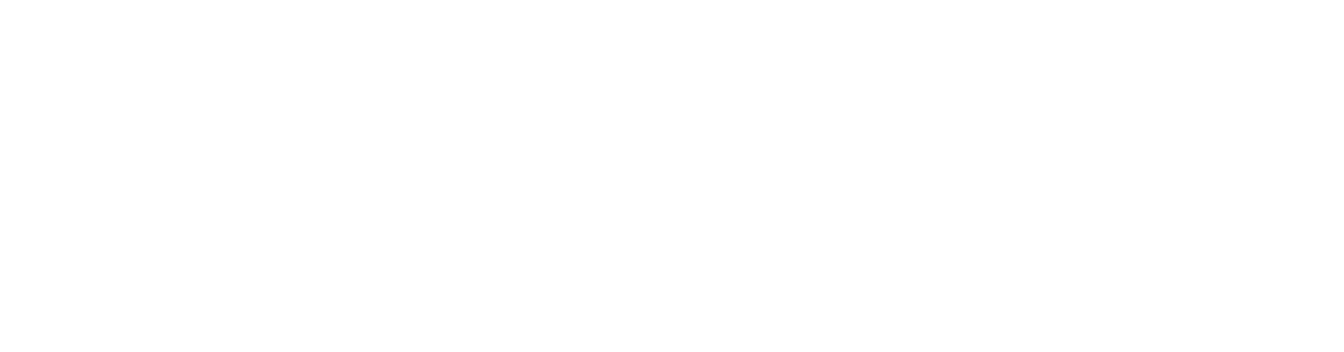
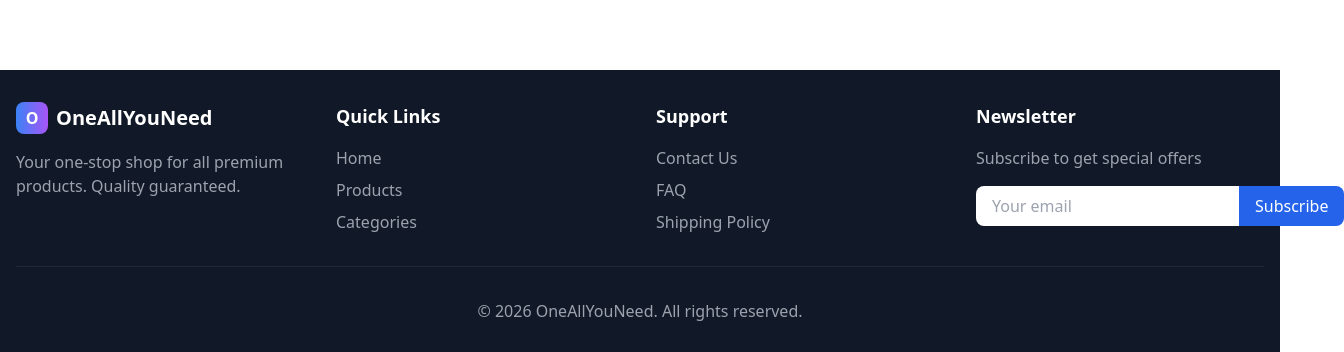
Before and after one commit to Germaine144/shopingapp, a React (Vite) app: page / in a window 1280 px wide. Shown: the part 963-1315 px from the top of the page, 1344 px wide, since content can reach past the window. Before the commit the page ends 985 px from the top, so only its background shows below. Built offline with nearby package versions, Linux system fonts and the light colour scheme; no server answers.

Commit message:
cart context modification

```diff
--- a/src/App.jsx
+++ b/src/App.jsx
@@ -4,6 +4,7 @@ import { AuthProvider } from "./context/AuthContext";
 import { CartProvider } from "./context/CartContext";
 import { ToastProvider } from "./components/ui/Toast";
 import Header from "./components/layout/Header";
+import Footer from "./components/layout/Footer"
 import Home from "./pages/Home";
 import Products from "./pages/Products";
 import Cart from "./pages/Cart";
@@ -13,6 +14,7 @@ import Register from "./pages/Register";
 import AdminDashboard from "./pages/AdminDashboard";
 import ProtectedRoute from "./components/layout/ProtectedRoute";
 import AdminRoute from "./components/AdminRoute";
+import Categories from "./pages/Categories";
 
 function App() {
   return (
@@ -30,24 +32,11 @@ function App() {
                   <Route path="/products" element={<Products />} />
                   <Route path="/login" element={<Login />} />
                   <Route path="/register" element={<Register />} />
+                  <Route path="/categories" element={<Categories/>} />
 
                   {/* Protected Routes (Regular Users) */}
-                  <Route
-                    path="/cart"
-                    element={
-                      <ProtectedRoute>
-                        <Cart />
-                      </ProtectedRoute>
-                    }
-                  />
-                  <Route
-                    path="/wishlist"
-                    element={
-                      <ProtectedRoute>
-                        <Wishlist />
-                      </ProtectedRoute>
-                    }
-                  />
+                  <Route path="/cart" element={ <ProtectedRoute> <Cart /></ProtectedRoute> }/>
+                  <Route path="/wishlist" element={ <ProtectedRoute> <Wishlist /> </ProtectedRoute> } />
 
                   {/* Admin Only Route */}
                   <Route
@@ -60,6 +49,7 @@ function App() {
                   />
                 </Routes>
               </main>
+              <Footer/>
             </div>
           </ToastProvider>
         </CartProvider>
```
Also changed, not shown: src/context/CartContext.jsx (line endings or trailing spaces).
